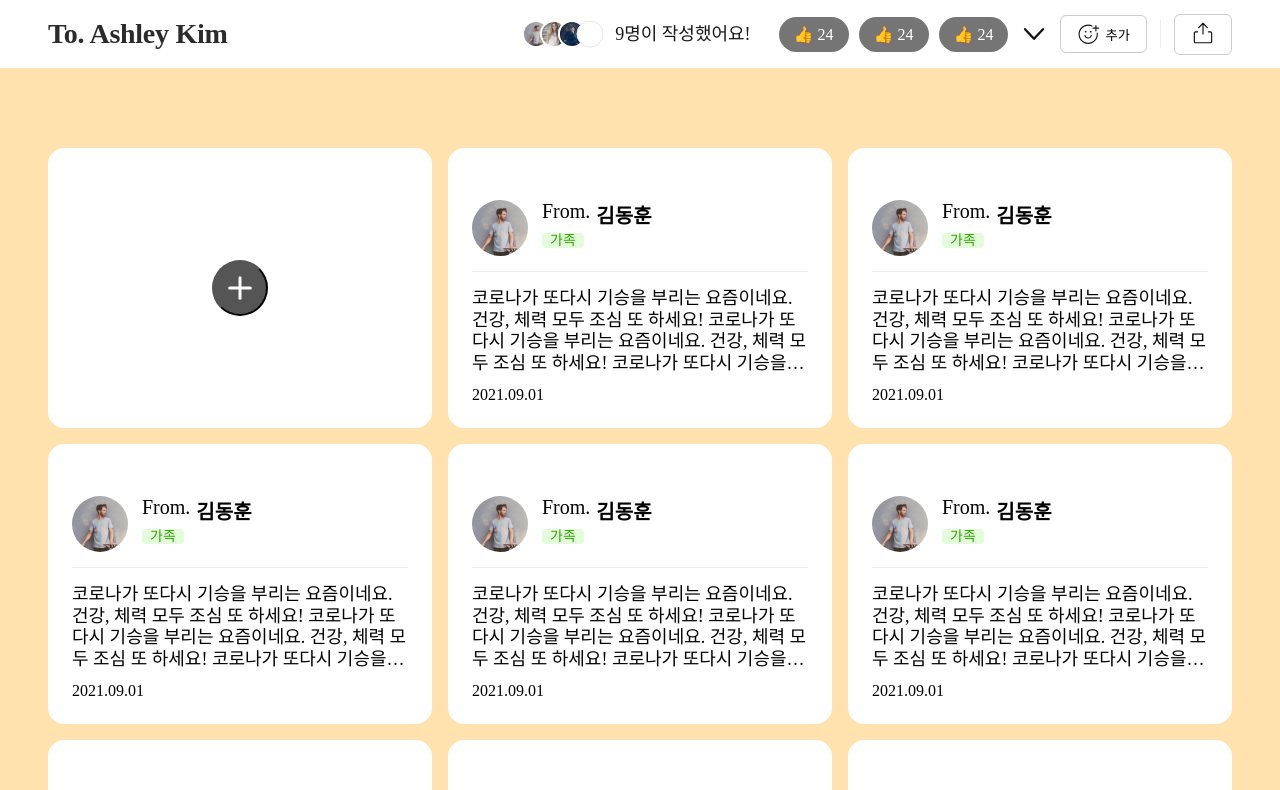
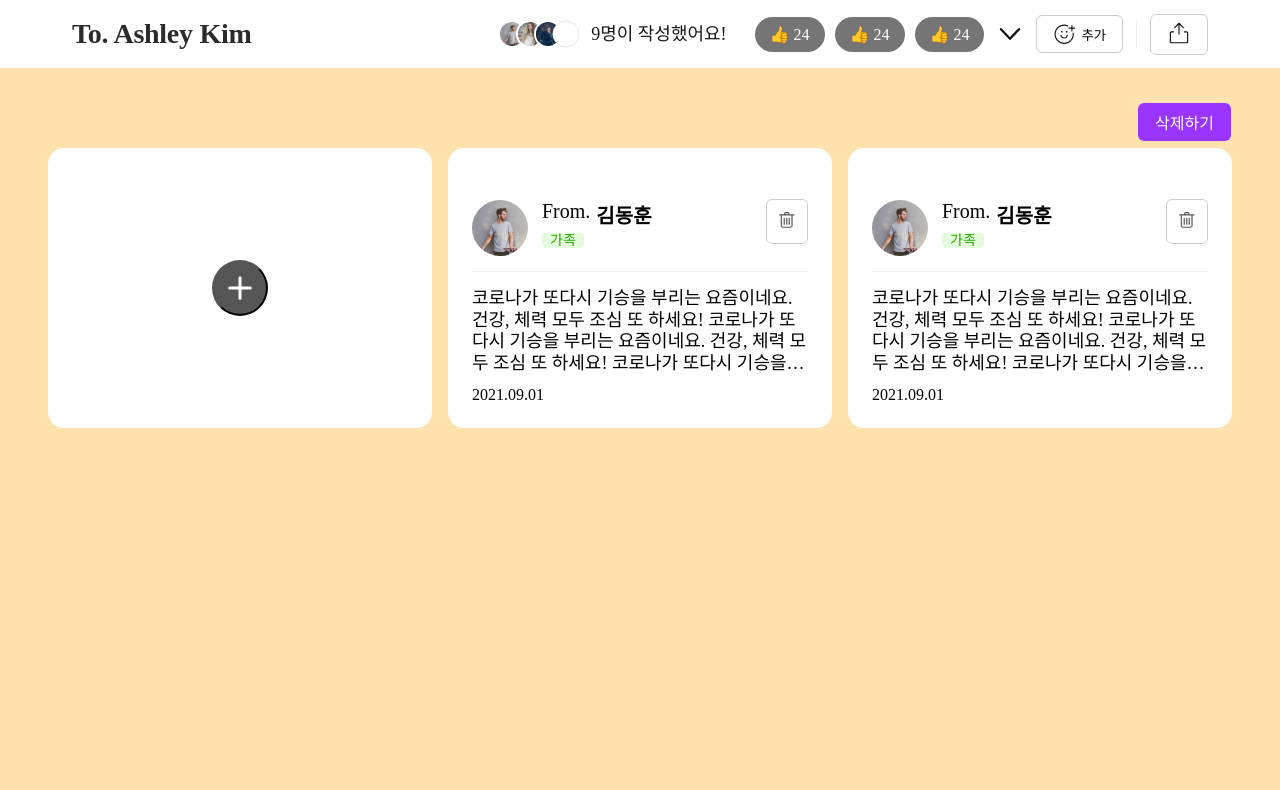
Before and after one commit to Part2-6Team/First_Project, a React (Vite) app: page / in a window 1280 px wide. Shown: the top 790 px of the page. Built offline with nearby package versions, Linux system fonts and the light colour scheme.

Commit message:
💄 생성된 롤링페이퍼 edit 페이지 UI 작업
- [x] 보라색 삭제하기 버튼
- [x] 카드 컴포넌트 내부의 휴지통 버튼

```diff
--- a/src/App.jsx
+++ b/src/App.jsx
@@ -1,9 +1,9 @@
 import React from 'react';
-import CreatedRolloingPage from './pages/createdRollingPage';
 import './color.css';
+import CreatedRollingPageEdit from './pages/CreatedRollingPageEdit';
 
 function App() {
-  return <CreatedRolloingPage />;
+  return <CreatedRollingPageEdit />;
 }
 
 export default App;
--- a/src/components/createdRollingPage/AddCard.jsx
+++ b/src/components/createdRollingPage/AddCard.jsx
@@ -16,7 +16,7 @@ function AddCard() {
 
 const Container = styled.div`
   background-color: var(--White);
-  width: 384px;
+  max-width: 384px;
   height: 280px;
   border-radius: 16px;
   display: flex;
--- a/src/components/createdRollingPage/Card.jsx
+++ b/src/components/createdRollingPage/Card.jsx
@@ -4,9 +4,12 @@ import { styled } from 'styled-components';
 import profile from '../../assets/profile.png';
 import device from '../../config';
 
-function Card() {
+import trashIcon from '../../assets/trashIcon.svg';
+
+function Card({ edit }) {
   return (
     <Container>
+      <Wrap>
         <ProfileWrap>
           <ProfileImg src={profile} alt="profileImg" />
           <div>
@@ -17,6 +20,12 @@ function Card() {
             <RelrationLabel>가족</RelrationLabel>
           </div>
         </ProfileWrap>
+        {edit && (
+          <DeleteBtn>
+            <img className="deleteIcon" src={trashIcon} alt="trash Icon" />
+          </DeleteBtn>
+        )}
+      </Wrap>
       <Comment>
         <p className="comment">
           코로나가 또다시 기승을 부리는 요즘이네요. 건강, 체력 모두 조심 또
@@ -53,13 +62,20 @@ const Container = styled.div`
   }
 `;
 
+const Wrap = styled.div`
+  display: flex;
+  justify-content: flex-end;
+  align-items: center;
+  width: 100%;
+
+  border-bottom: 1px solid var(--Gray-200);
+`;
+
 const ProfileWrap = styled.div`
   display: flex;
   width: 100%;
   padding: 28px 0 15px;
   gap: 14px;
-
-  border-bottom: 1px solid var(--Gray-200);
 
   @media ${device.mobile} {
     padding: 16px 0 15px;
@@ -98,6 +114,23 @@ const RelrationLabel = styled.span`
   color: var(--Green-500);
   font-size: 14px;
   font-weight: 400;
+`;
+
+const DeleteBtn = styled.button`
+  background-image: url(${(props) => props.$image});
+  background-size: cover;
+  border: none;
+  background-color: transparent;
+  cursor: pointer;
+  padding: 8px;
+
+  border-radius: 6px;
+  border: 1px solid var(--Gray-300);
+
+  .deleteIcon {
+    width: 24px;
+    height: 24px;
+  }
 `;
 
 const Comment = styled.div`
--- a/src/components/createdRollingPage/Header.jsx
+++ b/src/components/createdRollingPage/Header.jsx
@@ -49,20 +49,23 @@ function Header() {
 }
 
 const Container = styled.header`
-  width: 1184px;
+  max-width: 1184px;
+
   display: flex;
-  padding: 13px 0;
+  padding: 13px 24px;
+
   margin: 0 auto;
   justify-content: space-between;
   align-items: center;
 
   @media ${device.tablet} {
-    width: 736px;
+    max-width: 736px;
     margin: 0 auto;
   }
 
   @media ${device.mobile} {
-    width: 320px;
+    padding: 13px 0;
+    max-width: 320px;
     align-items: flex-start;
     flex-direction: column;
   }
--- /dev/null
+++ b/src/components/createdRollingPageEdit/Main.jsx
@@ -0,0 +1,113 @@
+import React from 'react';
+import { styled } from 'styled-components';
+
+import device from '../../config';
+
+import AddCard from '../createdRollingPage/AddCard';
+import Card from '../createdRollingPage/Card';
+
+function Main() {
+  return (
+    <>
+      <Container>
+        <CardContainer>
+          <DeleteBtnWithWeb>삭제하기</DeleteBtnWithWeb>
+          <AddCard />
+          <Card edit />
+          <Card edit />
+        </CardContainer>
+      </Container>
+      <DeleteBtn>삭제하기</DeleteBtn>
+      {/* Url을 카피했을 경우 UrlCopyPhrases가 위치할 자리 */}
+
+      {/* 모달이 존재할때 카드 모달이 위치할 자리 */}
+    </>
+  );
+}
+
+const Container = styled.main`
+  background-image: ${({ bgImg }) => (bgImg ? `url(${bgImg})` : 'none')};
+  background-color: var(--Orange-200);
+  width: 100%;
+  display: flex;
+  flex-direction: column;
+
+  align-items: center;
+  position: relative;
+
+  padding: 80px 0;
+  min-height: 100%;
+  height: auto;
+
+  // 모달이 존재할때는 50%로 어둡게 처리
+  filter: brightness(100%);
+
+  @media ${device.mobile} {
+    padding: 80px 24px;
+  }
+`;
+
+const CardContainer = styled.div`
+  display: grid;
+  grid-template-columns: repeat(3, 1fr);
+  gap: 16px;
+  padding: 0 24px;
+
+  position: relative;
+
+  @media ${device.tablet} {
+    grid-template-columns: repeat(2, 1fr);
+  }
+
+  @media ${device.mobile} {
+    grid-template-columns: repeat(1, 1fr);
+  }
+`;
+
+const StyledBtn = styled.button`
+  border-radius: 6px;
+  background: var(--Purple-600);
+  padding: 7px 17px;
+  border: none;
+
+  color: var(--White);
+  font-size: 16px;
+  font-weight: 400;
+`;
+
+const DeleteBtnWithWeb = styled(StyledBtn)`
+  position: absolute;
+  top: -45px;
+  right: 25px;
+
+  margin-bottom: 11px;
+
+  @media ${device.tablet} {
+    display: none;
+  }
+
+  @media ${device.mobile} {
+    display: none;
+  }
+`;
+
+const DeleteBtn = styled(StyledBtn)`
+  width: 720px;
+  padding: 14px 0;
+
+  position: fixed;
+  bottom: 19px;
+  left: 50%;
+  transform: translateX(-50%);
+
+  @media (min-width: 1025px) {
+    display: none;
+  }
+
+  @media ${device.mobile} {
+    padding:14px; 24px;
+    width: 320px;
+  }
+`;
+
+export default Main;
--- /dev/null
+++ b/src/pages/CreatedRollingPageEdit.jsx
@@ -0,0 +1,20 @@
+import React from 'react';
+import { styled } from 'styled-components';
+
+import Header from '../components/createdRollingPage/Header';
+import Main from '../components/createdRollingPageEdit/Main';
+
+function CreatedRollingPageEdit() {
+  return (
+    <Container>
+      <Header />
+      <Main />
+    </Container>
+  );
+}
+
+const Container = styled.div`
+  height: calc(100vh - 68px);
+`;
+
+export default CreatedRollingPageEdit;
```
Also changed, not shown: src/assets/trashIcon.svg (added). Lines whose indentation alone changed are shown as unchanged.
